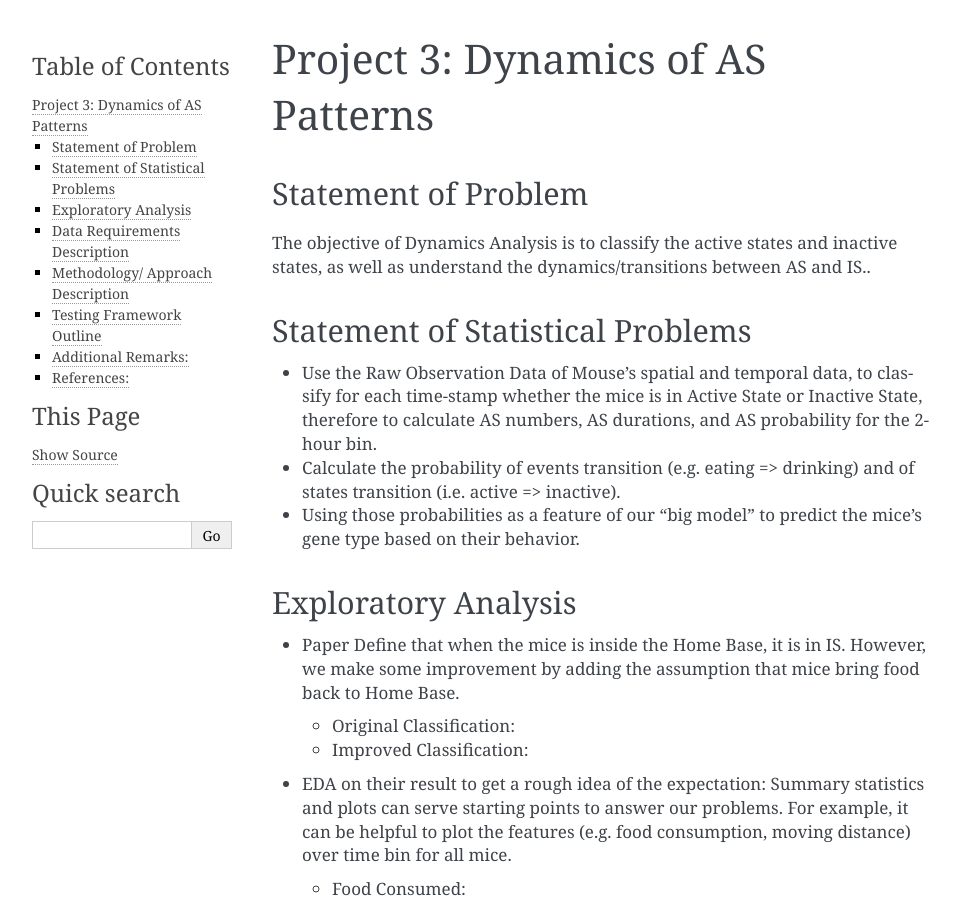
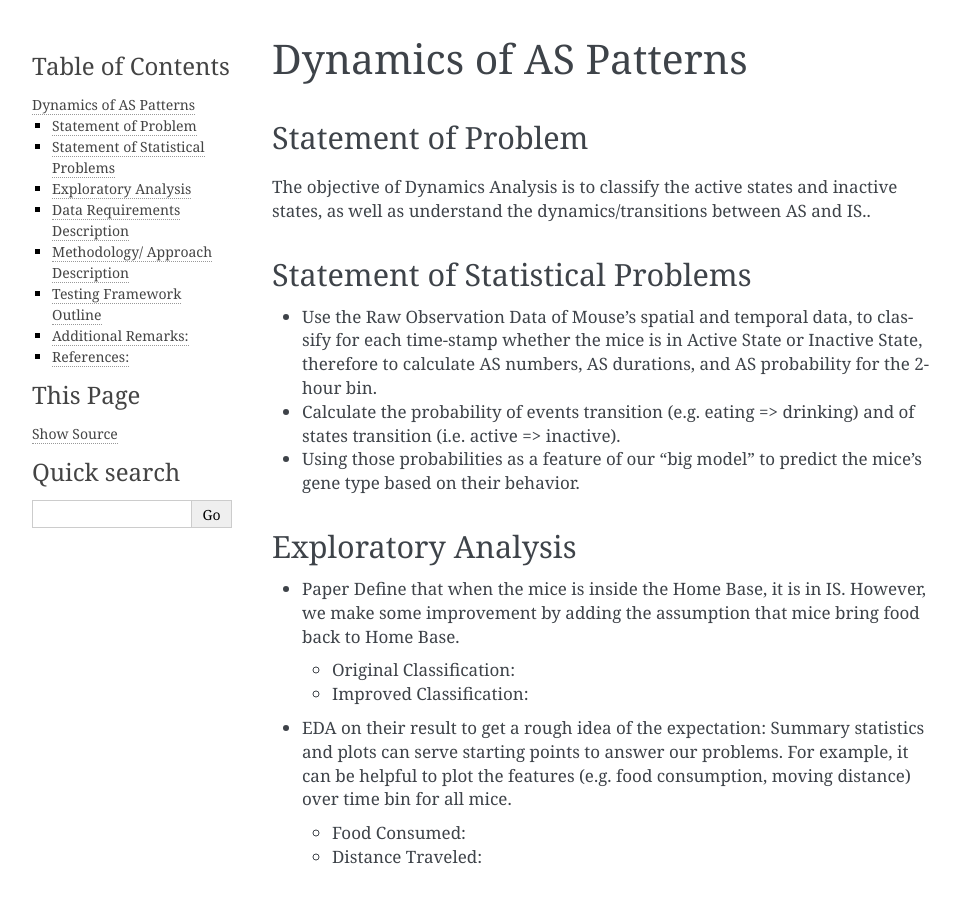
Before and after one commit to z357412526/mousestyles, a Sphinx documentation site: the page built from doc/source/report/dynamics.rst, in a window 1280 px wide and 900 px high. Shown: the whole window, without its empty margins (148-1108 px from the left). Built offline with Sphinx 7.4.7, drawn with Linux system fonts in a browser that asks for light colours.

Commit message:
DOC: shorten titles

```diff
--- a/doc/source/report/behavior.rst
+++ b/doc/source/report/behavior.rst
@@ -1,7 +1,7 @@
 .. _behavior:
 
-Project 1: Behavioral Model
-===========================
+Behavioral Model
+================
 
 Statement of Problem:
 ---------------------
--- a/doc/source/report/classification.rst
+++ b/doc/source/report/classification.rst
@@ -1,7 +1,7 @@
 .. _classification:
 
-Project 5: Classification and Clustering of Mice
-================================================
+Classification and Clustering of Mice
+=====================================
 
 Statement of overall problem
 ----------------------------
--- a/doc/source/report/distribution.rst
+++ b/doc/source/report/distribution.rst
@@ -1,7 +1,7 @@
 .. _distribution:
 
-Project 6: Power Laws & Universality
-====================================
+Power Laws & Universality
+=========================
 
 Statement of Problem:
 ---------------------
--- a/doc/source/report/dynamics.rst
+++ b/doc/source/report/dynamics.rst
@@ -1,7 +1,7 @@
 .. _dynamics:
 
-Project 3: Dynamics of AS Patterns
-==================================
+Dynamics of AS Patterns
+=======================
 
 Statement of Problem
 --------------------
--- a/doc/source/report/path.rst
+++ b/doc/source/report/path.rst
@@ -1,7 +1,7 @@
 .. _path:
 
-Project 2: Exploration & Path Diversity
-=======================================
+Exploration & Path Diversity
+============================
 
 Statement of Problem
 --------------------
--- a/doc/source/report/ultradian.rst
+++ b/doc/source/report/ultradian.rst
@@ -1,7 +1,7 @@
 .. _ultradian:
 
-Project 4: Ultradian Analysis
-=============================
+Ultradian Analysis
+==================
 
 Statement of problem
 --------------------
```
